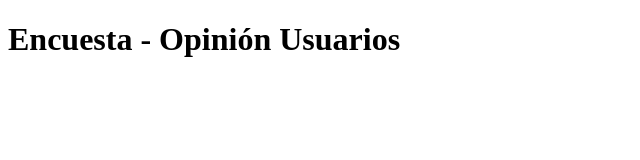
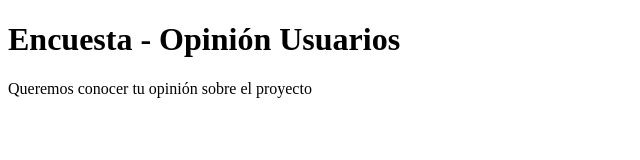
Before and after one commit to Tech-Code1/survey-form, a plain HTML site: page index.html in a window 1280 px wide. Shown: the whole page, without its empty margins (0-640 px from the left). Drawn offline with Linux system fonts and the light colour scheme.

Commit message:
Segunda historia de usuario completada

```diff
--- a/index.html
+++ b/index.html
@@ -7,5 +7,6 @@
 </head>
 <body>
     <h1 id="title">Encuesta - Opinión Usuarios</h1>
+    <p id="description">Queremos conocer tu opinión sobre el proyecto</p>
 </body>
 </html>
```
